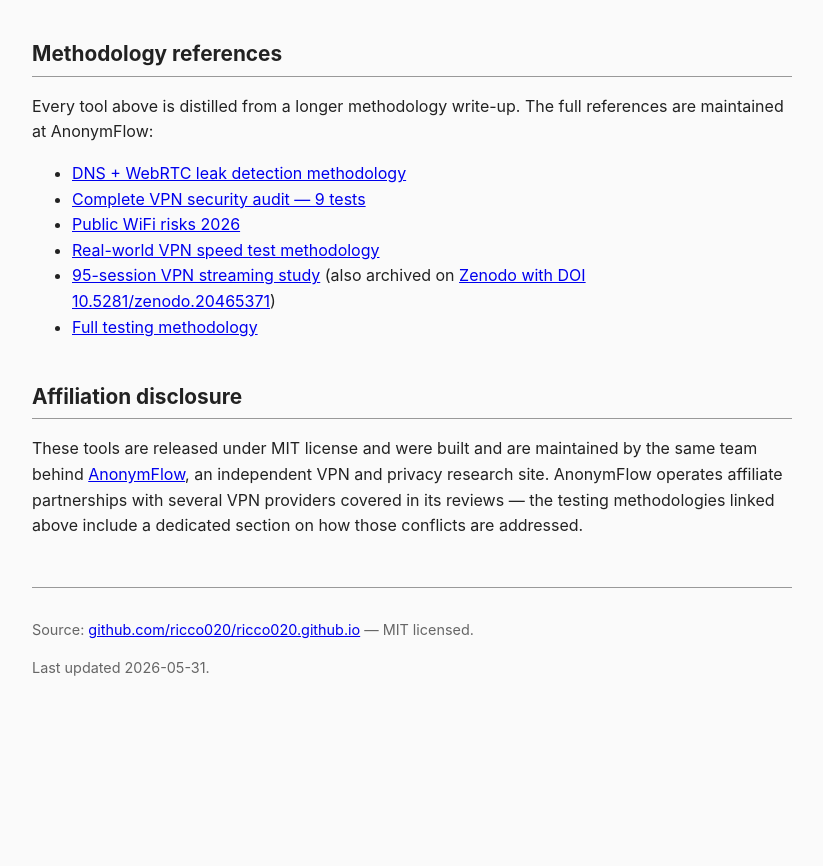
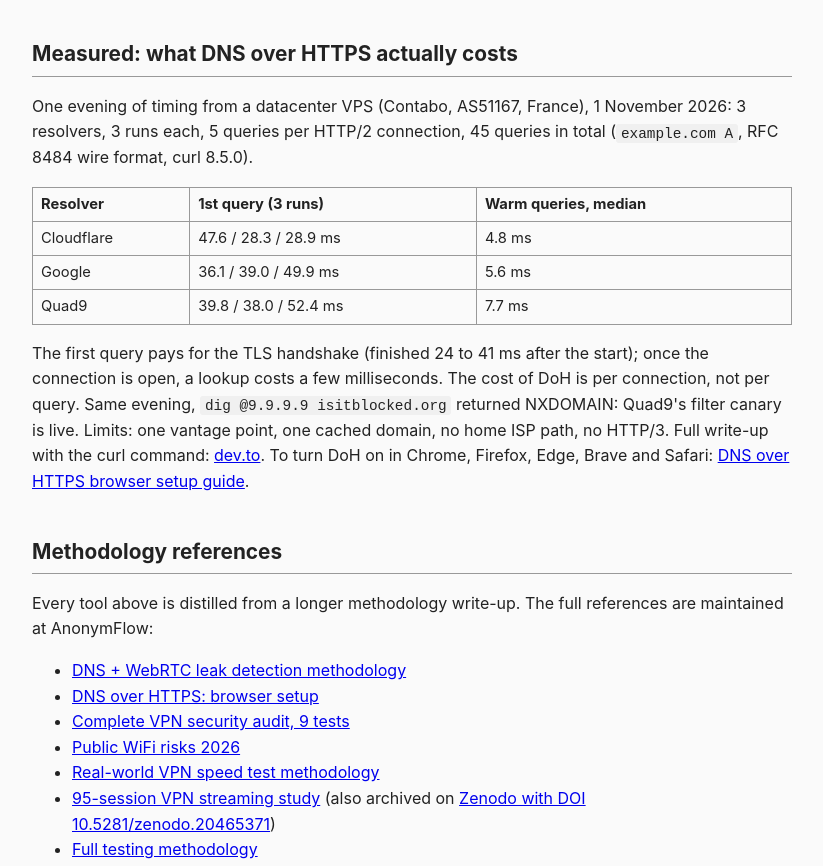
Before and after one commit to ricco020/ricco020.github.io, a plain HTML site: page index.html in a window 1280 px wide. Shown: the part 1409-2275 px from the top of the page, without its empty margins (228-1051 px from the left). Before the commit the page ends 2120 px from the top, so only its background shows below. Drawn offline with Linux system fonts and the light colour scheme.

Commit message:
Add measured DNS over HTTPS cost (45 timed queries, 1 Nov 2026), link DoH browser setup guide, remove em dashes

```diff
--- a/index.html
+++ b/index.html
@@ -3,7 +3,7 @@
 <head>
 <meta charset="utf-8" />
 <meta name="viewport" content="width=device-width, initial-scale=1" />
-<title>VPN security testing — open source tools and references</title>
+<title>VPN security testing: open source tools and references</title>
 <meta name="description" content="Open source CLI and browser tools for testing VPN integrity: DNS leak detection, WebRTC leak detection, VPN speed benchmarking. Methodologies and companion guides." />
 <link rel="canonical" href="https://ricco020.github.io/" />
 <style>
@@ -22,16 +22,18 @@
   @media (prefers-color-scheme: dark) { .badge { background: #333; } }
   code { background: #f0f0f0; padding: 0.1rem 0.3rem; border-radius: 3px; font-size: 0.9em; }
   @media (prefers-color-scheme: dark) { code { background: #2a2a2a; } }
+  table { border-collapse: collapse; width: 100%; font-size: 0.92rem; }
+  th, td { border: 1px solid #999; padding: 0.3rem 0.5rem; text-align: left; }
   footer { margin-top: 3rem; padding-top: 1rem; border-top: 1px solid #999; font-size: 0.9rem; color: #666; }
 </style>
 </head>
 <body>
 
 <h1>VPN security testing</h1>
-<p class="subtitle">Open source tools and references for verifying VPN integrity — DNS leaks, WebRTC leaks, throughput overhead.</p>
+<p class="subtitle">Open source tools and references for verifying VPN integrity: DNS leaks, WebRTC leaks, throughput overhead.</p>
 
 <h2>Why this exists</h2>
-<p>Most "VPN leak testers" you find online either ship heavy analytics scripts or hide their methodology. The tools listed here all share three properties: <strong>zero dependencies, MIT license, auditable in under 15 minutes</strong>. They were built to complement the in-depth methodology write-ups maintained at <a href="https://www.anonymflow.com">anonymflow.com</a> — independent VPN and privacy tooling research.</p>
+<p>Most "VPN leak testers" you find online either ship heavy analytics scripts or hide their methodology. The tools listed here all share three properties: <strong>zero dependencies, MIT license, auditable in under 15 minutes</strong>. They were built to complement the in-depth methodology write-ups maintained at <a href="https://www.anonymflow.com">anonymflow.com</a>, independent VPN and privacy tooling research.</p>
 <p>Whether you are a developer integrating leak checks into a CI pipeline, a security professional auditing a VPN provider, or just a user wanting to verify your tunnel actually does what it claims, these tools are useful as-is.</p>
 
 <h2>Tools</h2>
@@ -42,7 +44,7 @@
     <span class="badge">Python 3.8+</span><span class="badge">CLI</span><span class="badge">MIT</span><span class="badge">Zero deps</span>
   </div>
   <p>Command-line DNS leak detector. Probes the OS-level resolver via <code>getaddrinfo()</code> plus an external probe domain, then compares each detected resolver's ASN against your expected VPN provider. Detects Windows SMHNR leaks, IPv6 leaks, and ISP-resolver fallback that web testers commonly miss. Cron-ready with exit-code thresholds.</p>
-  <p>Companion methodology: <a href="https://www.anonymflow.com/en/blog/dns-leak-test">Test a DNS leak in 2 minutes — complete methodology</a>.</p>
+  <p>Companion methodology: <a href="https://www.anonymflow.com/en/blog/dns-leak-test">Test a DNS leak in 2 minutes: complete methodology</a>.</p>
 </div>
 
 <div class="tool-card">
@@ -63,11 +65,24 @@
   <p>Companion methodology: <a href="https://www.anonymflow.com/en/blog/real-world-vpn-speed-test">Real-world VPN speed test methodology</a>. Dataset: <a href="https://www.anonymflow.com/en/blog/study-vpn-streaming-2026-95-test-sessions">95-session VPN streaming study</a>.</p>
 </div>
 
+<h2>Measured: what DNS over HTTPS actually costs</h2>
+<p>One evening of timing from a datacenter VPS (Contabo, AS51167, France), 1 November 2026: 3 resolvers, 3 runs each, 5 queries per HTTP/2 connection, 45 queries in total (<code>example.com A</code>, RFC 8484 wire format, curl 8.5.0).</p>
+<table>
+<thead><tr><th>Resolver</th><th>1st query (3 runs)</th><th>Warm queries, median</th></tr></thead>
+<tbody>
+<tr><td>Cloudflare</td><td>47.6 / 28.3 / 28.9 ms</td><td>4.8 ms</td></tr>
+<tr><td>Google</td><td>36.1 / 39.0 / 49.9 ms</td><td>5.6 ms</td></tr>
+<tr><td>Quad9</td><td>39.8 / 38.0 / 52.4 ms</td><td>7.7 ms</td></tr>
+</tbody>
+</table>
+<p>The first query pays for the TLS handshake (finished 24 to 41 ms after the start); once the connection is open, a lookup costs a few milliseconds. The cost of DoH is per connection, not per query. Same evening, <code>dig @9.9.9.9 isitblocked.org</code> returned NXDOMAIN: Quad9's filter canary is live. Limits: one vantage point, one cached domain, no home ISP path, no HTTP/3. Full write-up with the curl command: <a href="https://dev.to/ricco020/doh-costs-one-tls-handshake-then-almost-nothing-45-timed-queries-to-cloudflare-google-and-quad9-14h6">dev.to</a>. To turn DoH on in Chrome, Firefox, Edge, Brave and Safari: <a href="https://www.anonymflow.com/en/blog/dns-over-https-browser-setup-2026">DNS over HTTPS browser setup guide</a>.</p>
+
 <h2>Methodology references</h2>
 <p>Every tool above is distilled from a longer methodology write-up. The full references are maintained at AnonymFlow:</p>
 <ul>
   <li><a href="https://www.anonymflow.com/en/blog/dns-leak-test">DNS + WebRTC leak detection methodology</a></li>
-  <li><a href="https://www.anonymflow.com/en/blog/complete-vpn-security-audit">Complete VPN security audit — 9 tests</a></li>
+  <li><a href="https://www.anonymflow.com/en/blog/dns-over-https-browser-setup-2026">DNS over HTTPS: browser setup</a></li>
+  <li><a href="https://www.anonymflow.com/en/blog/complete-vpn-security-audit">Complete VPN security audit, 9 tests</a></li>
   <li><a href="https://www.anonymflow.com/en/blog/public-wifi-risks-2026">Public WiFi risks 2026</a></li>
   <li><a href="https://www.anonymflow.com/en/blog/real-world-vpn-speed-test">Real-world VPN speed test methodology</a></li>
   <li><a href="https://www.anonymflow.com/en/blog/study-vpn-streaming-2026-95-test-sessions">95-session VPN streaming study</a> (also archived on <a href="https://zenodo.org/record/20465371">Zenodo with DOI 10.5281/zenodo.20465371</a>)</li>
@@ -75,11 +90,11 @@
 </ul>
 
 <h2>Affiliation disclosure</h2>
-<p>These tools are released under MIT license and were built and are maintained by the same team behind <a href="https://www.anonymflow.com">AnonymFlow</a>, an independent VPN and privacy research site. AnonymFlow operates affiliate partnerships with several VPN providers covered in its reviews — the testing methodologies linked above include a dedicated section on how those conflicts are addressed.</p>
+<p>These tools are released under MIT license and were built and are maintained by the same team behind <a href="https://www.anonymflow.com">AnonymFlow</a>, an independent VPN and privacy research site. AnonymFlow operates affiliate partnerships with several VPN providers covered in its reviews: the testing methodologies linked above include a dedicated section on how those conflicts are addressed.</p>
 
 <footer>
-  <p>Source: <a href="https://github.com/ricco020/ricco020.github.io">github.com/ricco020/ricco020.github.io</a> — MIT licensed.</p>
-  <p>Last updated 2026-05-31.</p>
+  <p>Source: <a href="https://github.com/ricco020/ricco020.github.io">github.com/ricco020/ricco020.github.io</a>. MIT licensed.</p>
+  <p>Last updated 2026-11-02.</p>
 </footer>
 
 </body>
```
